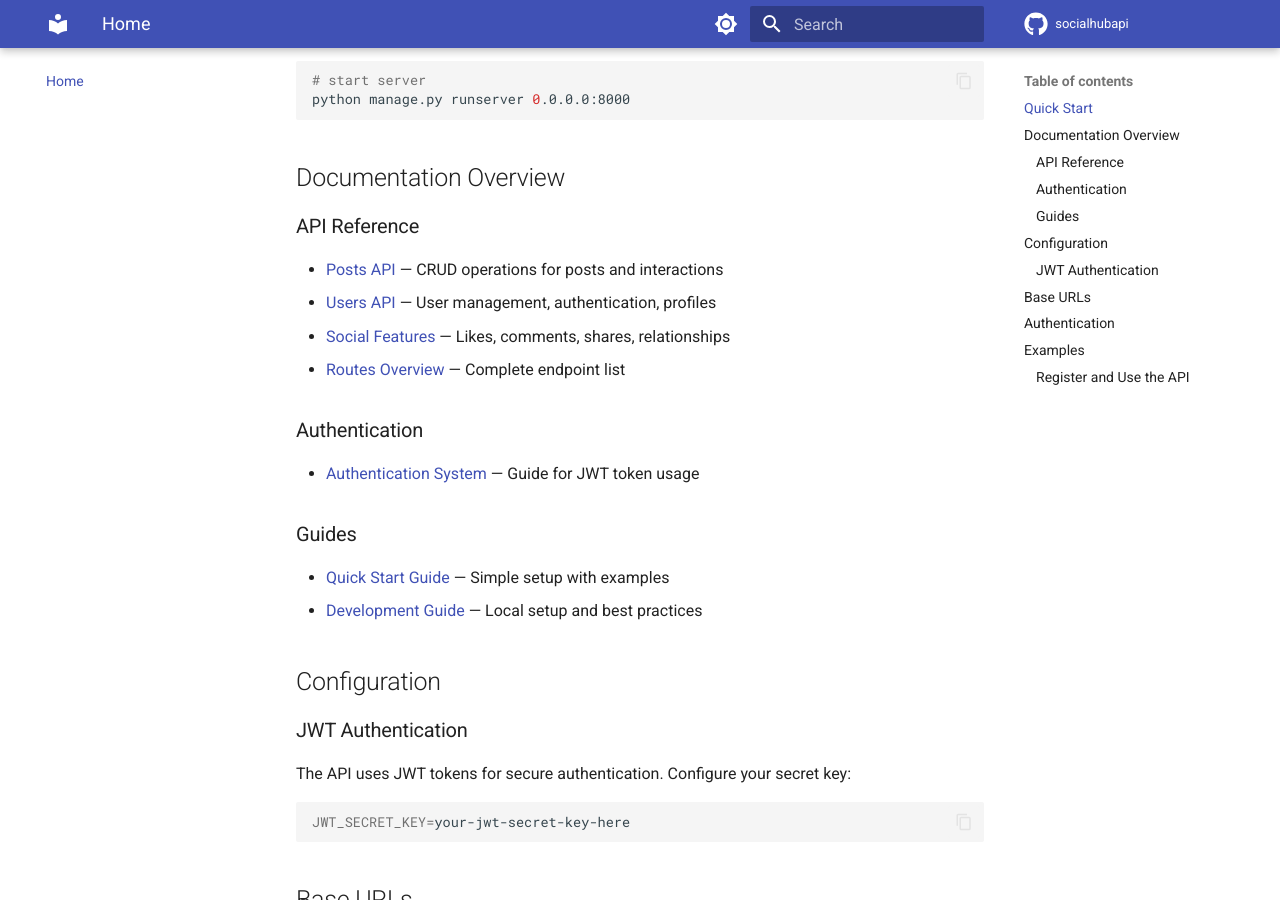
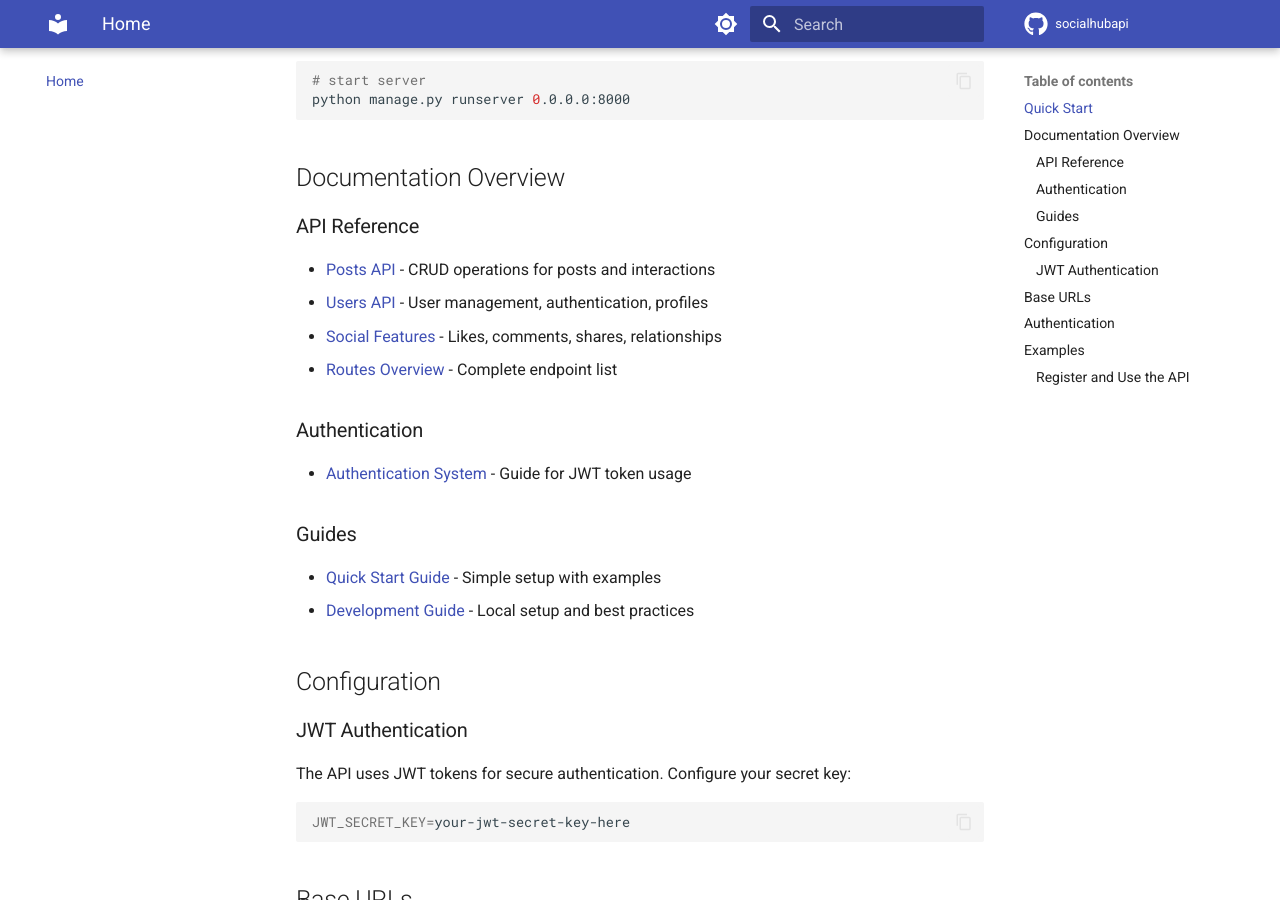
Before and after one commit to lfelipediniz/SocialHubAPI, an MkDocs documentation site: the page built from docs/docs/index.md, in a window 1280 px wide and 900 px high, scrolled down 576 px. Built offline with MkDocs 1.6.1 and Material for MkDocs 9.7.7, drawn with Linux system fonts in a browser that asks for light colours; comment, search, counter and statistics services are not loaded.

Commit message:
fix: docs

```diff
--- a/docs/docs/index.md
+++ b/docs/docs/index.md
@@ -30,19 +30,19 @@ python manage.py runserver 0.0.0.0:8000
 
 ### API Reference
 
-* [Posts API](api/posts.md) — CRUD operations for posts and interactions
-* [Users API](api/users.md) — User management, authentication, profiles
-* [Social Features](api/social.md) — Likes, comments, shares, relationships
-* [Routes Overview](api/routes.md) — Complete endpoint list
+* [Posts API](api/posts.md) - CRUD operations for posts and interactions
+* [Users API](api/users.md) - User management, authentication, profiles
+* [Social Features](api/social.md) - Likes, comments, shares, relationships
+* [Routes Overview](api/routes.md) - Complete endpoint list
 
 ### Authentication
 
-* [Authentication System](auth/index.md) — Guide for JWT token usage
+* [Authentication System](auth/index.md) - Guide for JWT token usage
 
 ### Guides
 
-* [Quick Start Guide](quickstart.md) — Simple setup with examples
-* [Development Guide](development.md) — Local setup and best practices
+* [Quick Start Guide](quickstart.md) - Simple setup with examples
+* [Development Guide](development.md) - Local setup and best practices
 
 ## Configuration
 
```
Also changed, not shown: docs/site/index.html, docs/site/search/search_index.json, 1 other file.
